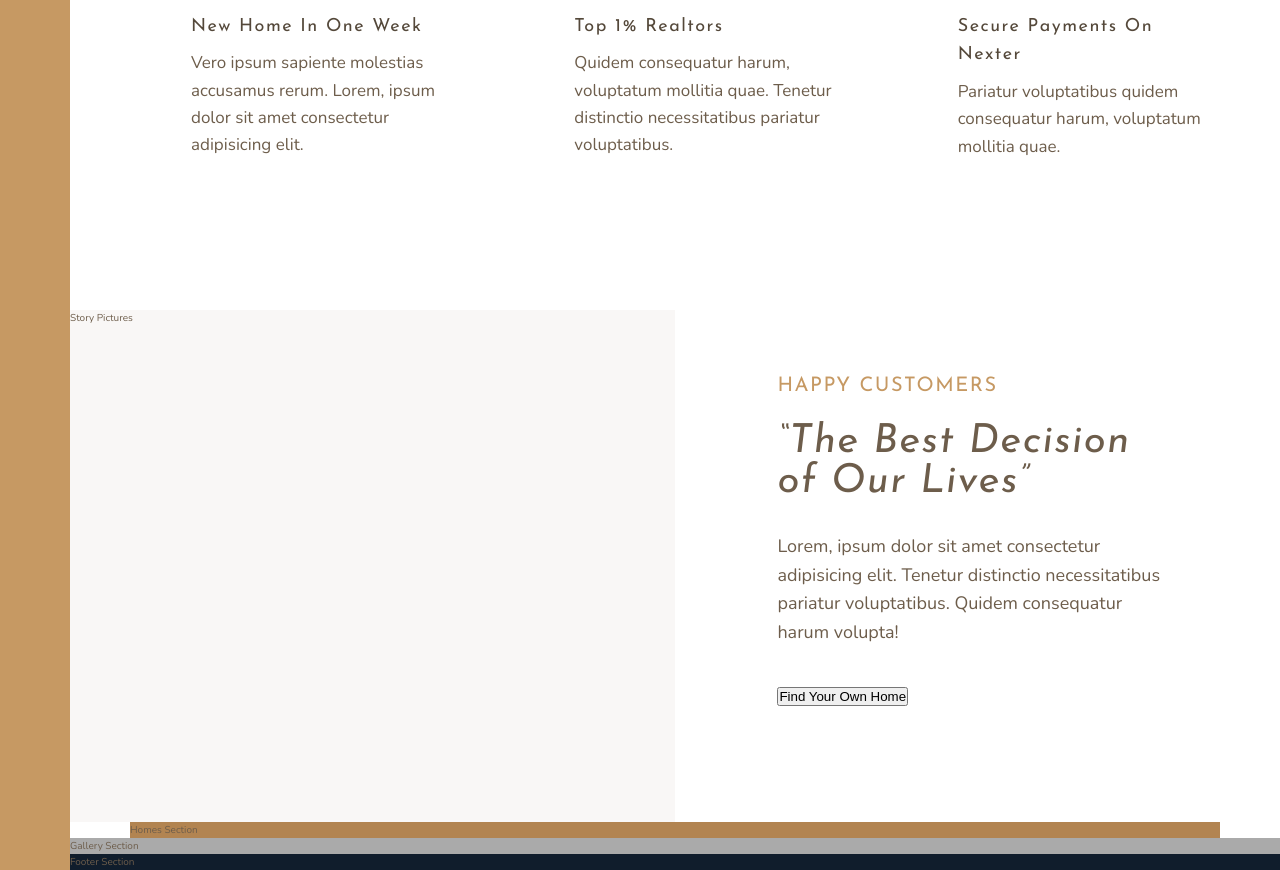
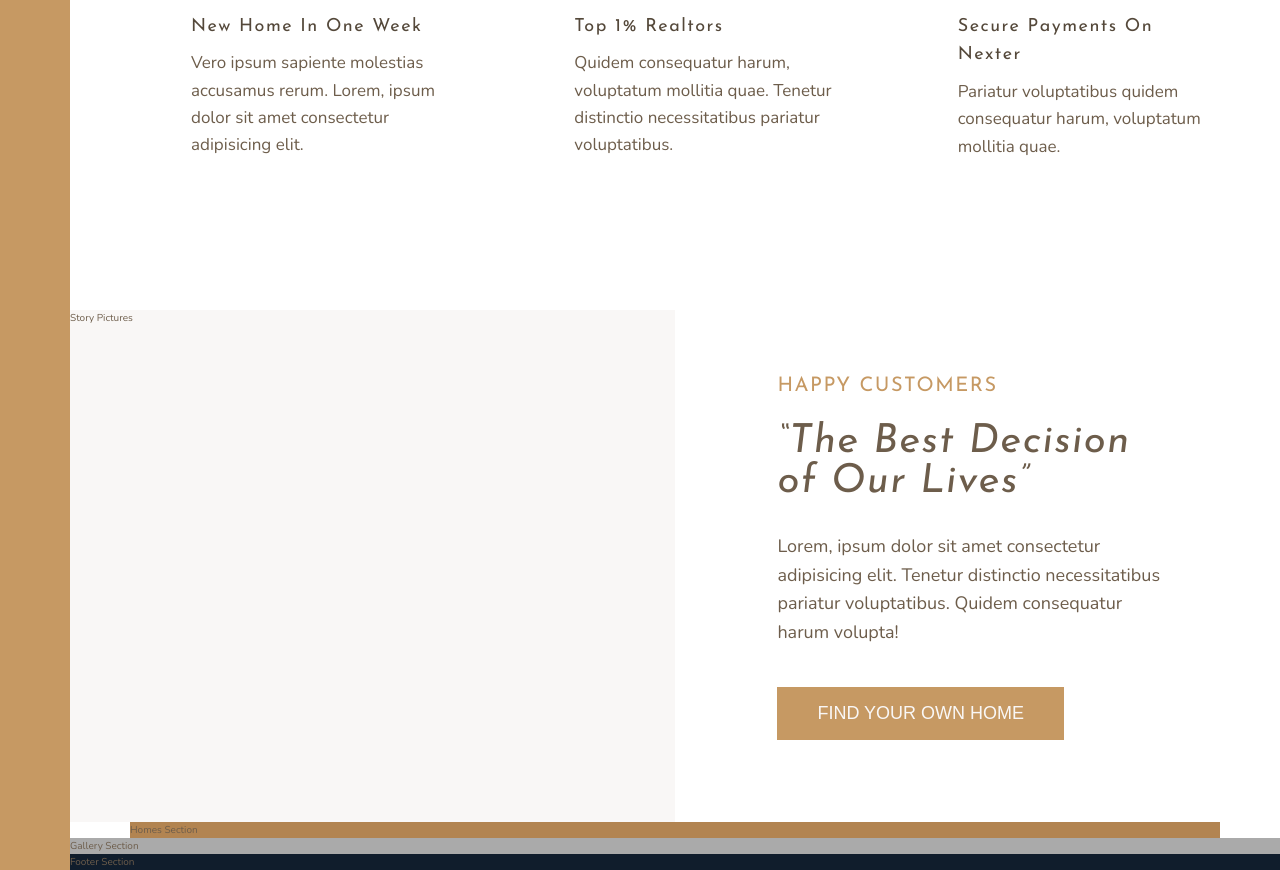
Before and after one commit to Marknjo/nexter, a website built with webpack: page src/index.html in a window 1280 px wide. Shown: the part 983-1853 px from the top of the page. Built offline with nearby package versions, Linux system fonts and the light colour scheme; files whose address does not match are found by name.

Commit message:
Style the btn component

```diff
--- a/src/styles/_typography.scss
+++ b/src/styles/_typography.scss
@@ -50,3 +50,21 @@
     margin-bottom: 2rem;
   }
 }
+
+//button
+.btn {
+  border: none;
+  outline: none;
+  border-radius: 0;
+  padding: 1.6rem 4rem;
+  font-size: 1.8rem;
+  text-transform: uppercase;
+  color: $color-grey-light-1;
+  background-color: $color-primary;
+  transition: all 0.2s;
+
+  &:hover,
+  &:active {
+    background-color: $color-primary-dark;
+  }
+}
```
